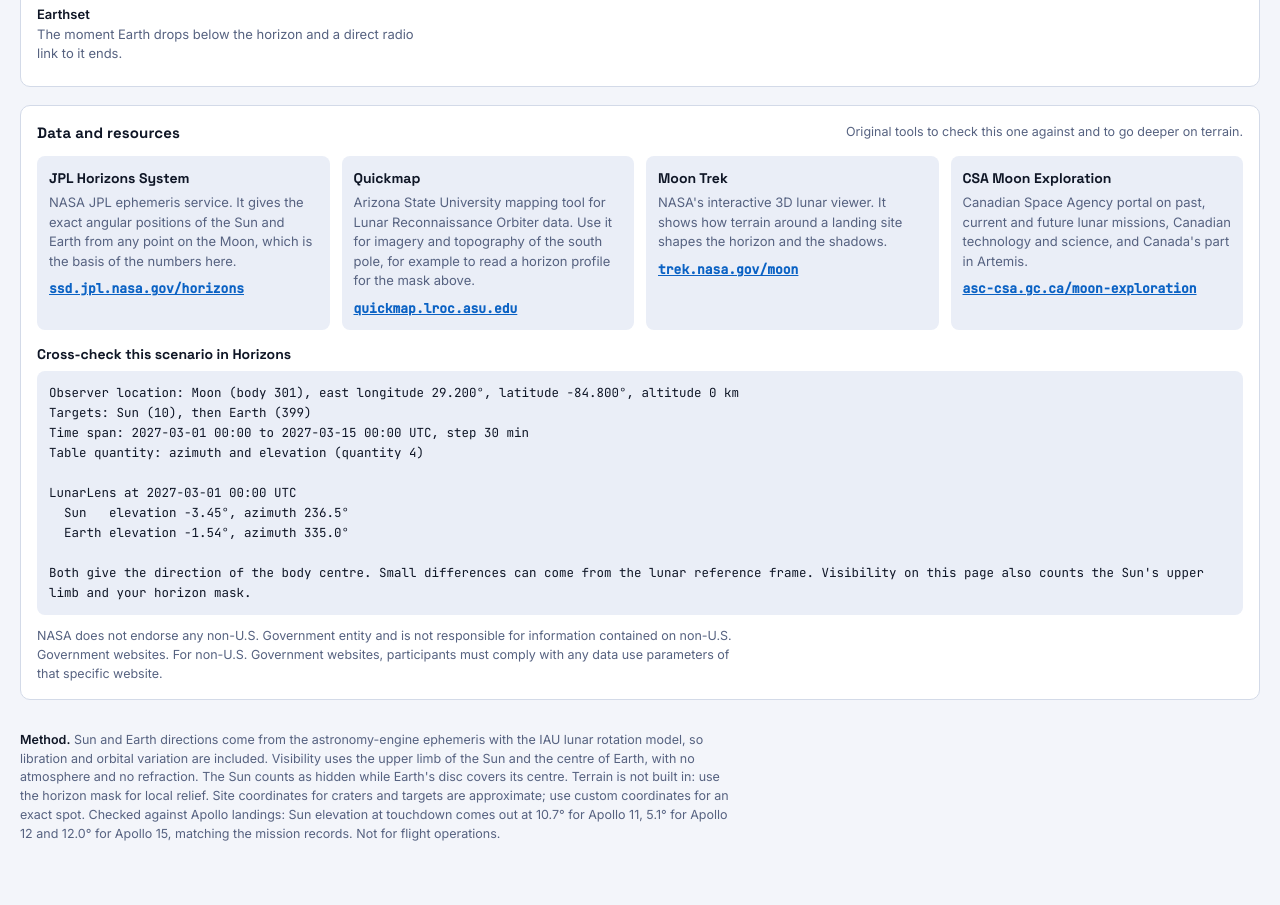
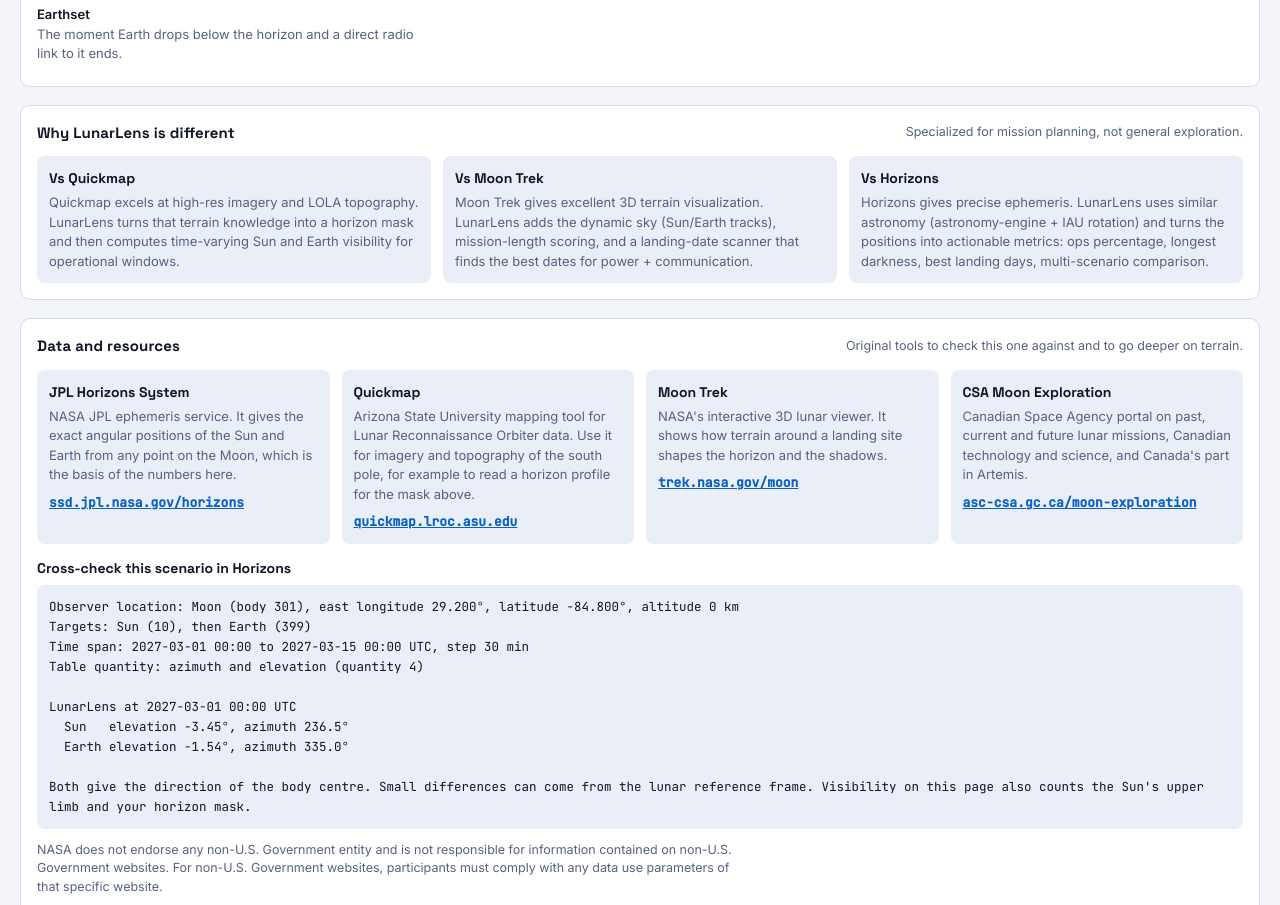
Before and after one commit to anonimusss1111/navigator, a plain HTML site: page index.html in a window 1280 px wide. Shown: the part 3061-3966 px from the top of the page. Drawn offline with Linux system fonts and the light colour scheme.

Commit message:
Enhance LunarLens: add section explaining advantages over Quickmap, Moon Trek and Horizons

```diff
--- a/index.html
+++ b/index.html
@@ -239,6 +239,16 @@ pre.hz{margin:0;background:var(--panel2);border-radius:8px;padding:12px;font-fam
       <div><dt>Libration</dt><dd>The slow rocking of the Moon that lets us see slightly past its edges. It moves Earth up and down near the horizon.</dd></div>
       <div><dt>Earthset</dt><dd>The moment Earth drops below the horizon and a direct radio link to it ends.</dd></div>
     </dl>
+  </section>
+
+
+  <section class="panel" id="advantage">
+    <header><h2>Why LunarLens is different</h2><p>Specialized for mission planning, not general exploration.</p></header>
+    <div class="facts">
+      <div><h3>Vs Quickmap</h3><p>Quickmap excels at high-res imagery and LOLA topography. LunarLens turns that terrain knowledge into a horizon mask and then computes time-varying Sun and Earth visibility for operational windows.</p></div>
+      <div><h3>Vs Moon Trek</h3><p>Moon Trek gives excellent 3D terrain visualization. LunarLens adds the dynamic sky (Sun/Earth tracks), mission-length scoring, and a landing-date scanner that finds the best dates for power + communication.</p></div>
+      <div><h3>Vs Horizons</h3><p>Horizons gives precise ephemeris. LunarLens uses similar astronomy (astronomy-engine + IAU rotation) and turns the positions into actionable metrics: ops percentage, longest darkness, best landing days, multi-scenario comparison.</p></div>
+    </div>
   </section>
 
   <section class="panel" id="resources">
```
